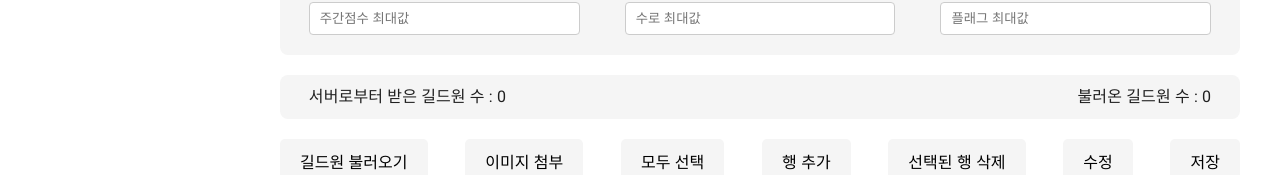
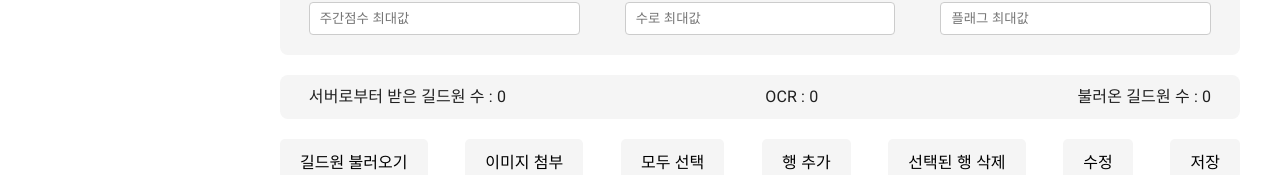
Before and after one commit to henniyoon/guild-manager, a React (Create React App) app in the folder client/: page /Adminpage/1/1 in a window 1280 px wide. Shown: the part 252-427 px from the top of the page. Built offline with nearby package versions, Linux system fonts and the light colour scheme; no server answers.

Commit message:
OCR 정보 출력

```diff
--- a/client/src/pages/AdminPage/Adminpage.tsx
+++ b/client/src/pages/AdminPage/Adminpage.tsx
@@ -48,6 +48,7 @@ const Adminpage: React.FC = () => {
   });
   const { worldName, guildName } = useParams();
   const [dataLength, setDataLength] = useState<number>(0);
+  const [serverDataLength, setServerDataLength] = useState<number>(0);
 
   // 데이터를 불러오는 함수
   const fetchTableData = () => {
@@ -314,6 +315,7 @@ const Adminpage: React.FC = () => {
         console.log("업로드 성공:", data);
         alert("파일 업로드 성공!");
         // OCR 결과를 테이블 데이터에 반영하는 함수 호출
+        setServerDataLength(data.weekly_score_Area.length);
         updateTableDataWithOcrResults(data);
       })
       .catch((error) => {
@@ -532,6 +534,7 @@ const Adminpage: React.FC = () => {
       </div>
       <div className={styles.tableInfoContainer}>
         <p>서버로부터 받은 길드원 수 : {dataLength}</p>
+        <p>OCR : {serverDataLength}</p>
         <p>불러온 길드원 수 : {tableData.length}</p>
       </div>
       <div className={styles.buttonContainer}>
```
